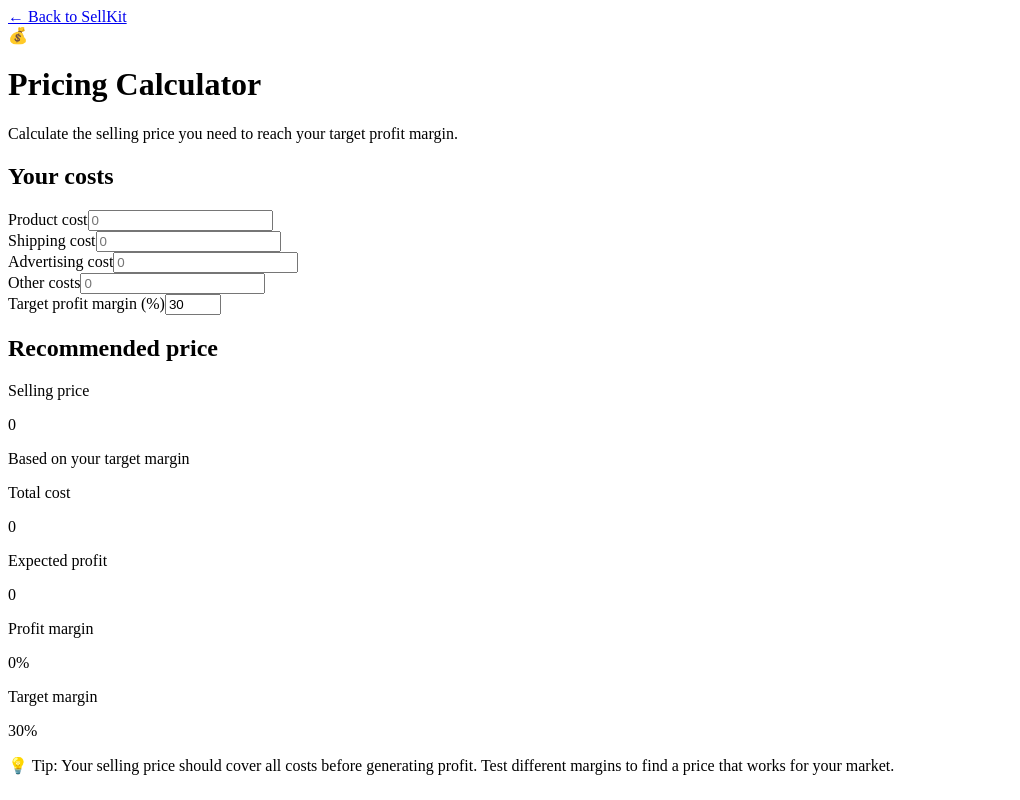
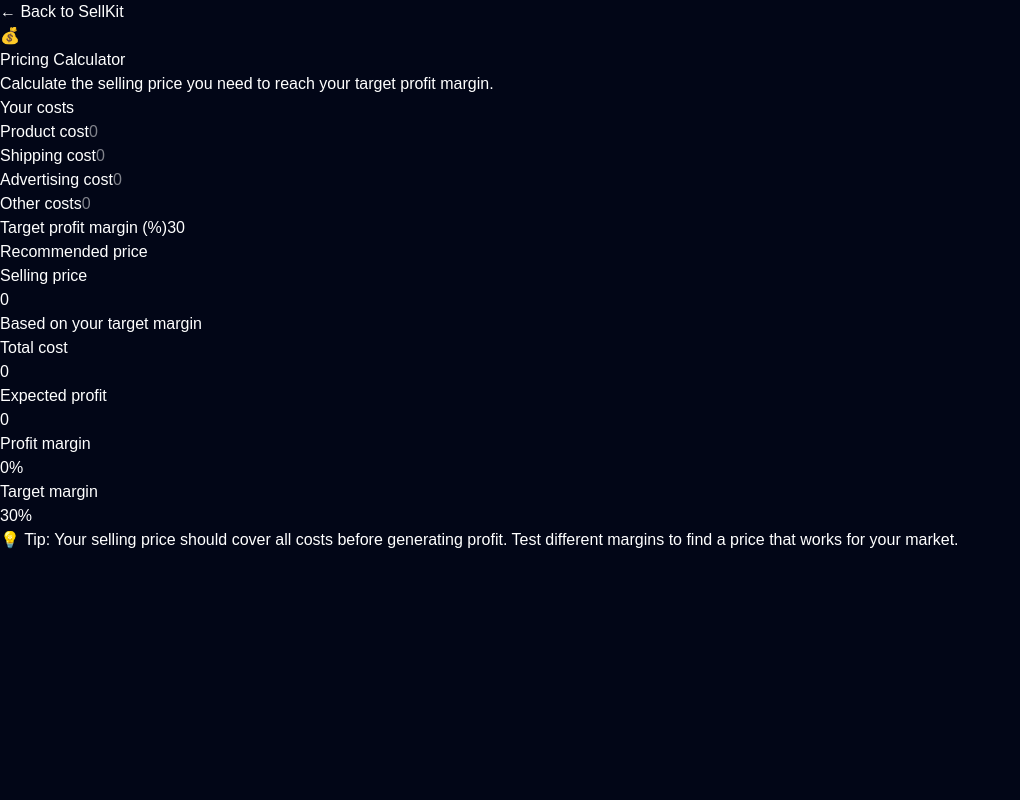
Before and after one commit to anwarhouda92-lang/sellkit, a Next.js app: page /tools/pricing in a window 1280 px wide. Shown: the whole page, without its empty margins (0-1020 px from the left). Built offline with nearby package versions, Linux system fonts and the light colour scheme.

Commit message:
Add RootLayout component with metadata for app

```diff
--- /dev/null
+++ b/app/layout.tsx
@@ -0,0 +1,20 @@
+import type { Metadata } from "next";
+import "./globals.css";
+
+export const metadata: Metadata = {
+  title: "SellKit — E-commerce Growth Tools",
+  description:
+    "Smart tools for e-commerce sellers: pricing, profit, ROAS and marketing.",
+};
+
+export default function RootLayout({
+  children,
+}: Readonly<{
+  children: React.ReactNode;
+}>) {
+  return (
+    <html lang="en">
+      <body>{children}</body>
+    </html>
+  );
+}
```
